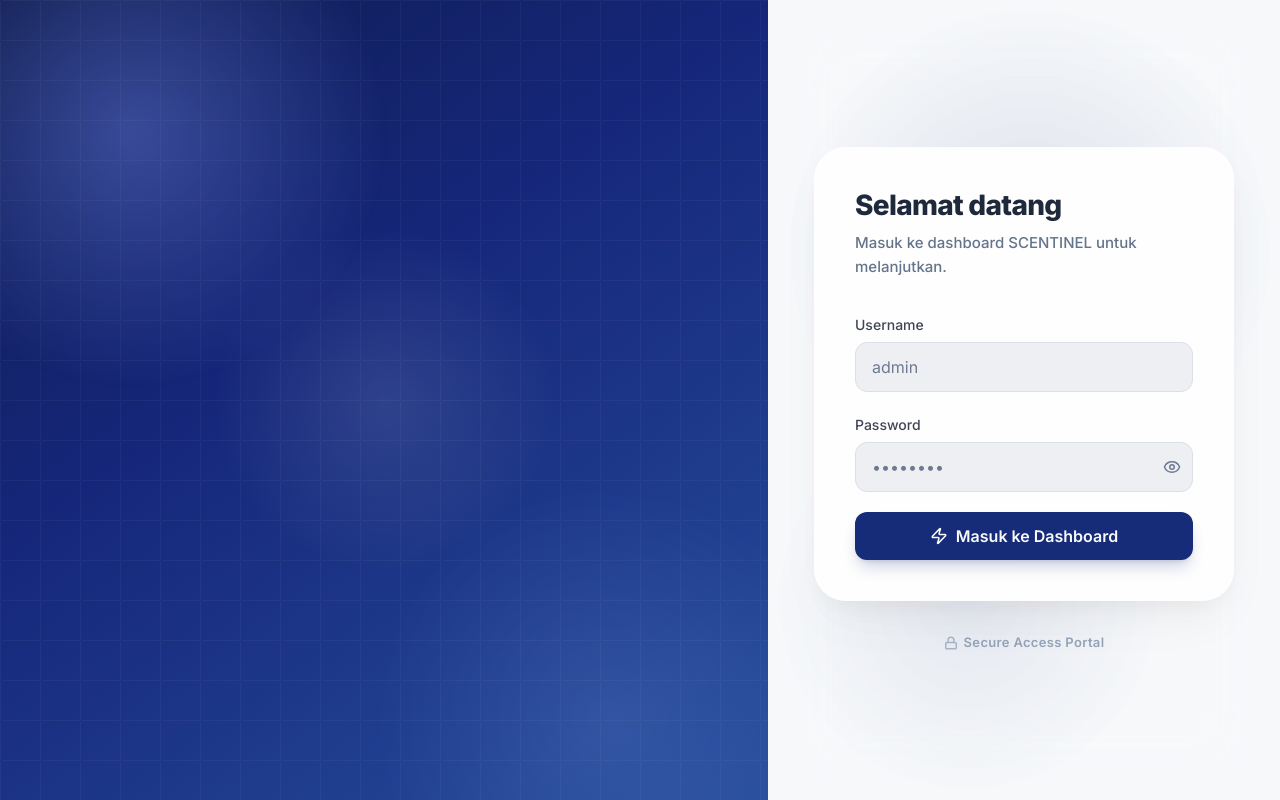
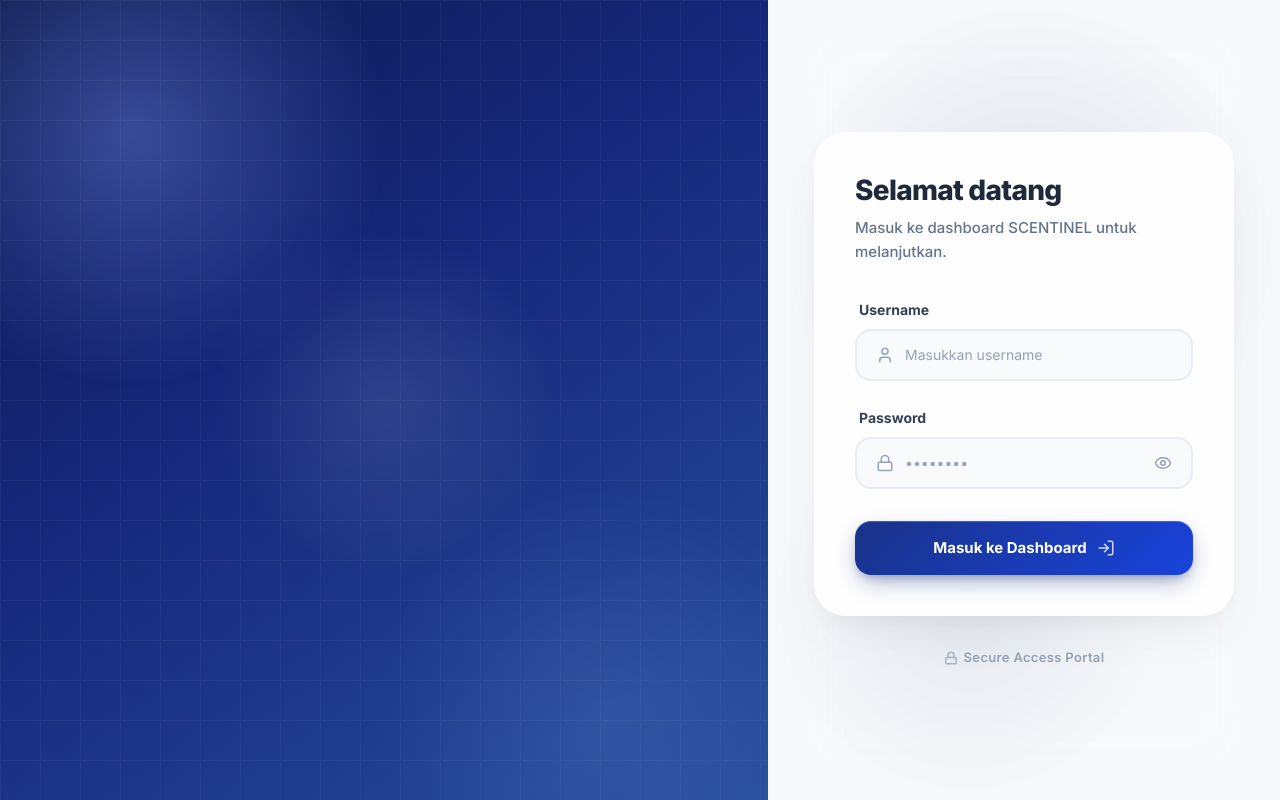
Before and after one commit to Hesyitena/PKM-KC-SCENTINEL, a Next.js app in the folder frontend/: page /login in a window 1280 px wide. Built offline with nearby package versions, Linux system fonts and the light colour scheme; no server answers.

Commit message:
UI: Redesign login form with premium inputs and button

```diff
--- a/frontend/components/forms/LoginForm.tsx
+++ b/frontend/components/forms/LoginForm.tsx
@@ -4,7 +4,7 @@
 import { useForm } from "react-hook-form";
 import { zodResolver } from "@hookform/resolvers/zod";
 import { z } from "zod";
-import { Loader2, Eye, EyeOff, Zap } from "lucide-react";
+import { Loader2, Eye, EyeOff, LogIn, User, Lock } from "lucide-react";
 import { useAuth } from "@/hooks/useAuth";
 import { toast } from "sonner";
 
@@ -37,36 +37,47 @@
   };
 
   return (
-    <form onSubmit={handleSubmit(onSubmit)} className="space-y-5">
+    <form onSubmit={handleSubmit(onSubmit)} className="space-y-6">
       {/* Username */}
-      <div className="space-y-1.5">
-        <label htmlFor="username" className="text-sm font-medium text-foreground/80">
+      <div className="space-y-2">
+        <label htmlFor="username" className="text-sm font-bold text-slate-700 ml-1">
           Username
         </label>
+        <div className="relative group">
+          <div className="absolute left-3.5 top-1/2 -translate-y-1/2 w-8 h-8 flex items-center justify-center text-slate-400 group-focus-within:text-primary transition-colors duration-300">
+            <User size={18} />
+          </div>
           <input
             id="username"
             type="text"
-          placeholder="admin"
+            placeholder="Masukkan username"
             autoComplete="username"
             {...register("username")}
             className="
-            w-full px-4 py-3 rounded-lg bg-muted border border-border
-            text-foreground placeholder:text-muted-foreground
-            focus:outline-none focus:ring-2 focus:ring-primary focus:border-transparent
-            transition-all duration-200
+              w-full pl-12 pr-4 py-3.5 rounded-2xl bg-slate-50 border-2 border-slate-200/70
+              text-slate-800 text-sm font-medium placeholder:text-slate-400 placeholder:font-normal
+              focus:bg-white focus:outline-none focus:border-primary/50 focus:ring-4 focus:ring-primary/10
+              transition-all duration-300 hover:border-slate-300
             "
           />
+        </div>
         {errors.username && (
-          <p className="text-xs text-destructive">{errors.username.message}</p>
+          <p className="text-xs text-rose-500 font-medium flex items-center gap-1.5 mt-1.5 ml-1">
+            <span className="w-1 h-1 rounded-full bg-rose-500 inline-block" />
+            {errors.username.message}
+          </p>
         )}
       </div>
 
       {/* Password */}
-      <div className="space-y-1.5">
-        <label htmlFor="password" className="text-sm font-medium text-foreground/80">
+      <div className="space-y-2">
+        <label htmlFor="password" className="text-sm font-bold text-slate-700 ml-1">
           Password
         </label>
-        <div className="relative">
+        <div className="relative group">
+          <div className="absolute left-3.5 top-1/2 -translate-y-1/2 w-8 h-8 flex items-center justify-center text-slate-400 group-focus-within:text-primary transition-colors duration-300">
+            <Lock size={18} />
+          </div>
           <input
             id="password"
             type={showPassword ? "text" : "password"}
@@ -74,37 +85,48 @@
             autoComplete="current-password"
             {...register("password")}
             className="
-              w-full px-4 py-3 pr-12 rounded-lg bg-muted border border-border
-              text-foreground placeholder:text-muted-foreground
-              focus:outline-none focus:ring-2 focus:ring-primary focus:border-transparent
-              transition-all duration-200
+              w-full pl-12 pr-12 py-3.5 rounded-2xl bg-slate-50 border-2 border-slate-200/70
+              text-slate-800 text-sm font-medium placeholder:text-slate-400 placeholder:font-normal
+              focus:bg-white focus:outline-none focus:border-primary/50 focus:ring-4 focus:ring-primary/10
+              transition-all duration-300 hover:border-slate-300
             "
           />
           <button
             type="button"
             onClick={() => setShowPassword((p) => !p)}
-            className="absolute right-3 top-1/2 -translate-y-1/2 text-muted-foreground hover:text-foreground transition-colors"
+            className="absolute right-3.5 top-1/2 -translate-y-1/2 w-8 h-8 flex items-center justify-center text-slate-400 hover:text-slate-600 hover:bg-slate-100 rounded-full transition-all duration-200"
           >
             {showPassword ? <EyeOff size={18} /> : <Eye size={18} />}
           </button>
         </div>
         {errors.password && (
-          <p className="text-xs text-destructive">{errors.password.message}</p>
+          <p className="text-xs text-rose-500 font-medium flex items-center gap-1.5 mt-1.5 ml-1">
+            <span className="w-1 h-1 rounded-full bg-rose-500 inline-block" />
+            {errors.password.message}
+          </p>
         )}
       </div>
 
       {/* Submit */}
+      <div className="pt-2">
         <button
           type="submit"
           disabled={isLoading}
           id="login-submit-btn"
           className="
-          w-full py-3 px-6 rounded-lg font-semibold text-primary-foreground
-          bg-primary hover:bg-primary/90
-          disabled:opacity-60 disabled:cursor-not-allowed
-          transition-all duration-200 flex items-center justify-center gap-2
-          shadow-lg shadow-primary/20
+            relative w-full py-4 px-6 rounded-2xl font-bold text-white text-[15px]
+            disabled:opacity-70 disabled:cursor-not-allowed overflow-hidden
+            transition-all duration-300 flex items-center justify-center gap-2.5
+            group hover:-translate-y-0.5 active:translate-y-0.5
           "
+          style={{
+            background: isLoading
+              ? "hsl(227 68% 35%)"
+              : "linear-gradient(135deg, hsl(227 68% 32%), hsl(227 80% 48%))",
+            boxShadow: isLoading
+              ? "none"
+              : "0 10px 25px -5px hsl(227 68% 28% / 0.4), 0 4px 10px -3px hsl(227 68% 28% / 0.3), inset 0 1px 0 rgba(255,255,255,0.2)",
+          }}
         >
           {isLoading ? (
             <>
@@ -113,11 +135,12 @@
             </>
           ) : (
             <>
-            <Zap size={18} />
               Masuk ke Dashboard
+              <LogIn size={18} className="opacity-80 group-hover:translate-x-1 transition-transform duration-300" />
             </>
           )}
         </button>
+      </div>
     </form>
   );
 }
```
Lines whose indentation alone changed are shown as unchanged.
